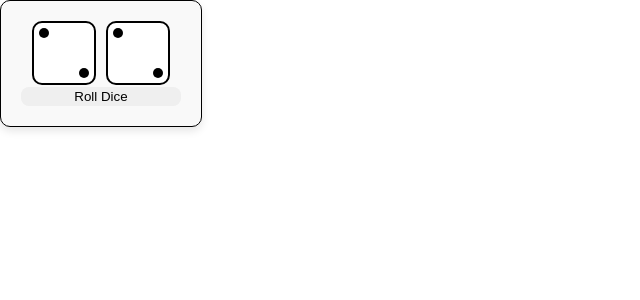
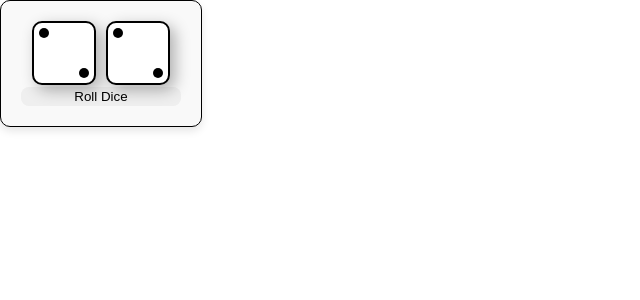
Before and after one commit to annmarie/web_vite_react_frame, a React (Vite) app: page /diceroll in a window 1280 px wide. Both pictures are taken after a click on the button "Roll Dice". Shown: the top 300 px of the page, without its empty margins (0-640 px from the left). Built offline with nearby package versions, Linux system fonts and the light colour scheme.

Commit message:
box shadow for the dice

```diff
--- a/src/DiceRoll/Dice/styles.css
+++ b/src/DiceRoll/Dice/styles.css
@@ -18,6 +18,7 @@
   justify-items: center;
   align-items: center;
   position: relative;
+  box-shadow: 5px 5px 15px rgba(0, 0, 0, 0.3);
 }
 
 .dice-container .die-dot {
```
